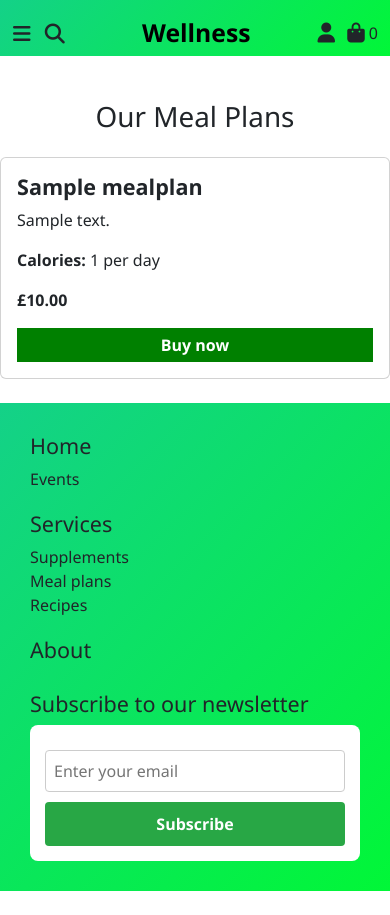
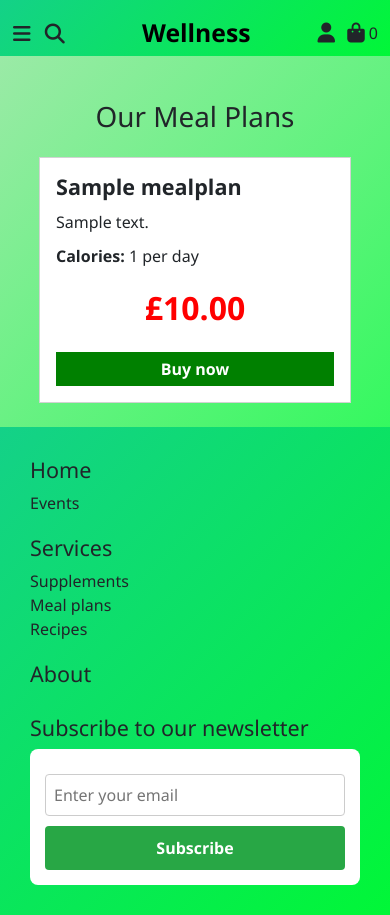
Before and after one commit to Blommis/wellness, a Django app: page /mealplans/ in a window 390 px wide. Before the commit the page ends 891 px from the top, so only its background shows below. Run offline with Django 4.2, Linux system fonts and the light colour scheme; tables that the repository leaves empty hold one stand-in row (values such as "Sample post"); some libraries are stand-ins or nearby versions.

Commit message:
added styling to mealplan to make more responsive

```diff
--- a/static/css/style.css
+++ b/static/css/style.css
@@ -271,11 +271,55 @@ main {
   margin-bottom: 10px;
 }
 /*SUPPLEMENTS ENDS*/
+
+
 /*MEAL PLAN*/
 .meal-plan-container{
+  background: linear-gradient(135deg, #0bc52461, #01f736cb);
   padding-top: 100px;
 }
+/* Meal Plan Section Styling */
+.meal-plan-container .card {
+    display: flex;
+    flex-direction: column;
+    height: 100%;
+    border-radius: 0 !important;
+    max-width: 80%;
+    margin: auto;
+}
+
+.meal-plan-container .card-body {
+    flex: 1;
+    display: flex;
+    flex-direction: column;
+    justify-content: space-between;
+    border-radius: 0 !important;
+}
+
+/* push down buy btn no matter what content */
+.meal-plan-container .add-to-cart-btn {
+    margin-top: 10px;
+    align-self: flex-start;
+     align-self: stretch;
+    border-radius: 0 !important;
+}
+.card-title,
+.card-text,
+.mealplan-price {
+  margin-bottom: 10px;
+}
+
+.add-to-cart-btn {
+  margin-top: auto;
+}
+.mealplan-price{
+  text-align: center;
+  font-size: 2rem;
+  color: red;
+}
 /*MEAL PLAN ENDS*/
+
+
 /*SHOPPING BAG*/
 #shopping-bag-container{
   padding-top: 100px;
```
Also changed, not shown: 1 other file.
